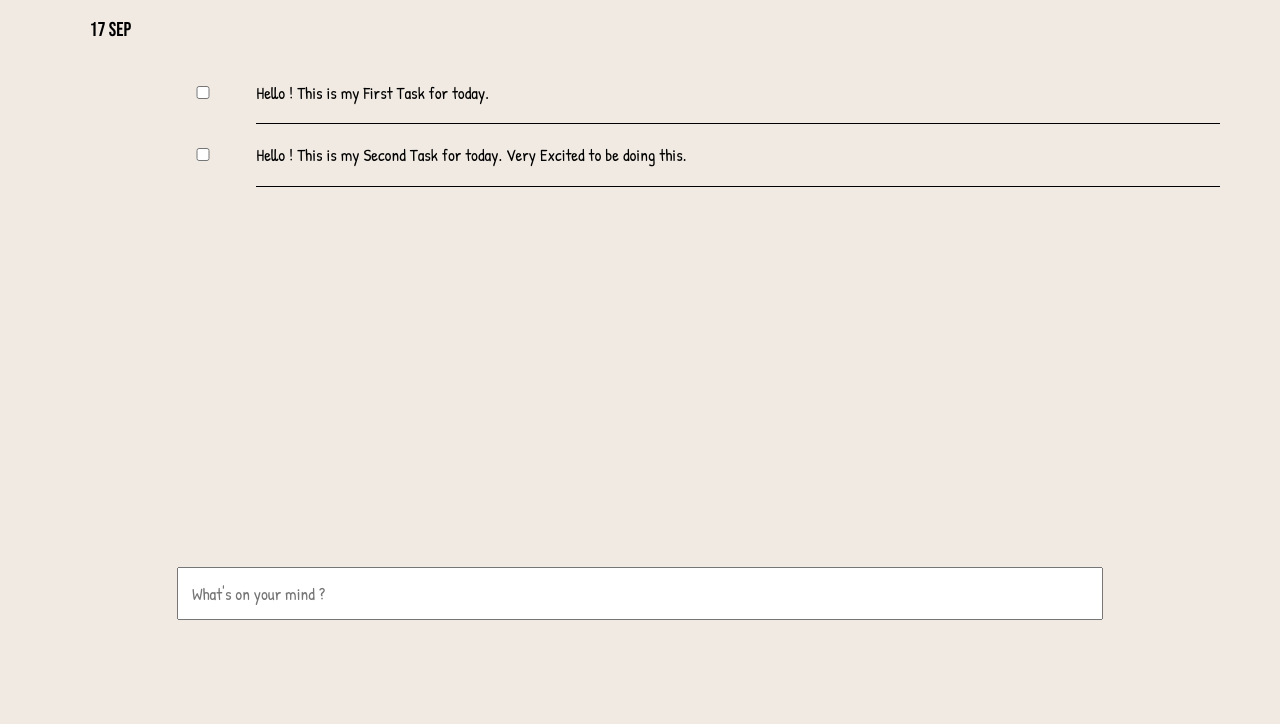
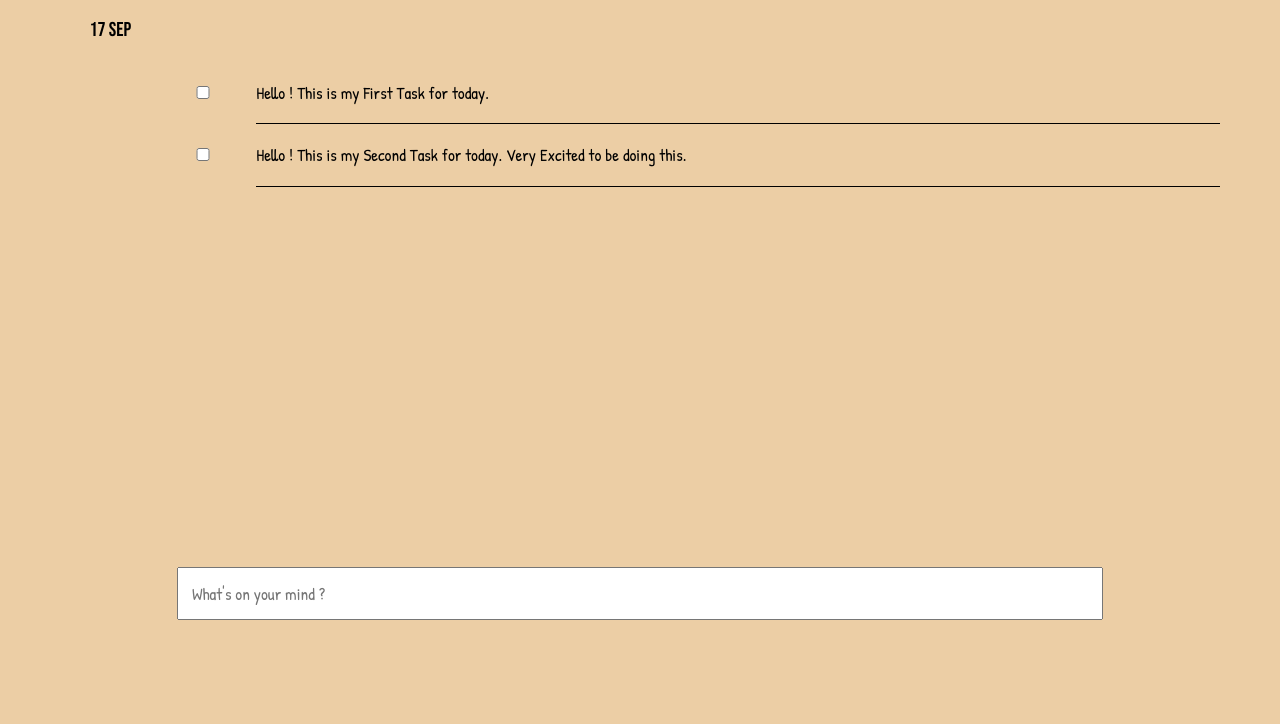
Before and after one commit to iDK-pseudo/todo-app, a website built with webpack: page dist/index.html in a window 1280 px wide. Shown: the part 140-864 px from the top of the page. Built offline with nearby package versions, Linux system fonts and the light colour scheme.

Commit message:
1. Increased saturation of the background color 2. Added npm scripts for building and deploying the app to GH Pages

```diff
--- a/package.json
+++ b/package.json
@@ -5,13 +5,16 @@
   "private": true,
   "scripts": {
     "test": "echo \"Error: no test specified\" && exit 1",
-    "start": "webpack serve --open"
+    "start": "webpack serve --open",
+    "build": "webpack",
+    "deploy": "npm run build && gh-pages -d dist"
   },
   "keywords": [],
   "author": "",
   "license": "ISC",
   "devDependencies": {
     "css-loader": "^6.2.0",
+    "gh-pages": "^3.2.3",
     "style-loader": "^3.2.1",
     "webpack": "^5.53.0",
     "webpack-cli": "^4.8.0",
--- a/src/main.css
+++ b/src/main.css
@@ -2,7 +2,7 @@
 
 html, body {
     height : 100%;
-    background-color: #F0EAE2;
+    background-color: #eccea5;
     margin : 0;
     font-family: 'Bebas Neue';
 }
```
Also changed, not shown: dist/bundle.js (added), 1 other file.
